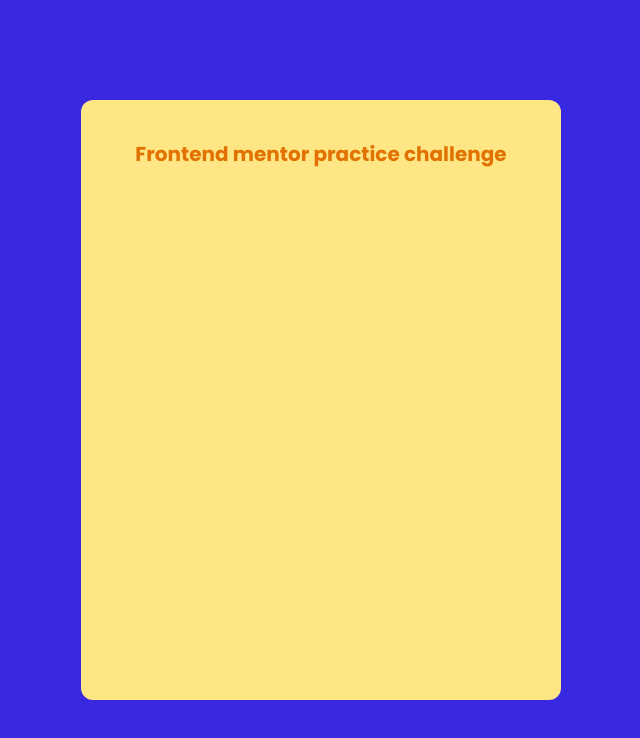
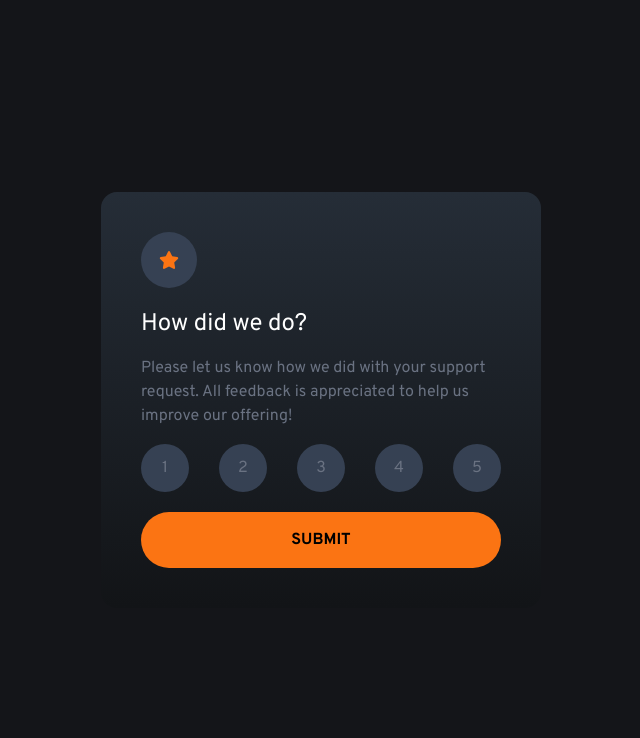
Before and after one commit to Great-kiola/Tailwind-practice, a React (Vite) app in the folder tailwind-frontend/: page / in a window 1280 px wide. Shown: the top 738 px of the page, without its empty margins (319-959 px from the left). Built offline with nearby package versions, Linux system fonts and the light colour scheme.

Commit message:
style: enhance RatingComponent with star rating UI and update styles in index.css

```diff
--- a/tailwind-frontend/src/components/RatingComponent.jsx
+++ b/tailwind-frontend/src/components/RatingComponent.jsx
@@ -1,12 +1,36 @@
 import React from 'react'
+import { FaStar } from "react-icons/fa6";
+
 
 const RatingComponent = () => {
   return <>
-    <div className='bg-Brightblue h-screen flex items-center justify-center'>
+    <div className='ratingBackground h-screen flex items-center justify-center font-overpass'>
 
-      <div className='w-120 bg-amber-200 p-10 text-amber-600 flex justify-center rounded-xl h-150'>
-        <h1 className='font-bold text-xl'>Frontend mentor practice challenge</h1>
+      <div className='w-110 bg-linear-to-t from-rating-dark to-rating-light p-10 rounded-2xl'>
+
+
+        <div className='rounded-full bg-gray-700 flex size-14 justify-center items-center'>
+          <FaStar className='text-rating-orange size-5' />
+        </div>
+
+        <h1 className='text-white text-2xl mt-5'>How did we do?</h1>
+        <p className='text-gray-500 my-4 text-md '> Please let us know how we did with your support request. All feedback
+          is appreciated to help us improve our offering!
+        </p>
+
+        <div className='rating-nums flex items-center justify-between'>
+          <h2 className='rating-numbers'>1</h2>
+          <h2 className='rating-numbers'>2</h2>
+          <h2 className='rating-numbers'>3</h2>
+          <h2 className='rating-numbers'>4</h2>
+          <h2 className='rating-numbers'>5</h2>
+        </div>
+
+        <button className='bg-rating-orange w-full h-14 rounded-full mt-5 hover:bg-amber-900 hover:text-white font-bold  '>SUBMIT</button>
+
       </div>
+
+
     </div>
   </>
 }
--- a/tailwind-frontend/src/index.css
+++ b/tailwind-frontend/src/index.css
@@ -1,4 +1,6 @@
 @import url('https://fonts.googleapis.com/css2?family=Poppins:ital,wght@0,100;0,200;0,300;0,400;0,500;0,600;0,700;0,800;0,900;1,100;1,200;1,300;1,400;1,500;1,600;1,700;1,800;1,900&display=swap');
+@import url('https://fonts.googleapis.com/css2?family=Overpass:ital,wght@0,100..900;1,100..900&display=swap');
+
 @import "tailwindcss";
 
 
@@ -8,6 +10,8 @@
 @theme {
   --project-bg: #B91372;
   --font-family: "Poppins", sans-serif;
+  --font-overpass: "Overpass", sans-serif;
+
 
 
   --color-Paleblue: hsl(225, 100%, 94%);
@@ -18,7 +22,13 @@
   --color-DarkBlue: hsl(223, 47%, 23%);
 
 
-  --rating-comp-background: hsl(25, 97%, 53%);
+  --color-rating-orange: hsl(25, 97%, 53%);
+  --rating-comp-bg: #141519;
+
+  --color-rating-dark: hsl(216, 12%, 8%) ;
+  --color-rating-500: hsl(217, 12%, 63%) ;
+  --color-rating-light: hsl(213, 19%, 18%);
+
 }
 
 
@@ -40,6 +50,10 @@
   }
 }
 
+.ratingBackground {
+  background: var(--rating-comp-bg);
+}
+
 .orderBody{
   background-color: var(--Paleblue);
 }
@@ -51,3 +65,7 @@
 .bg-body{
   @apply bg-[#0d1a2d] w-screen h-screen;
 }
+
+.rating-numbers {
+  @apply text-gray-500 size-12 bg-gray-700 flex items-center justify-center rounded-full p-5 hover:cursor-pointer hover:bg-gray-400 hover:text-white
+}
```
